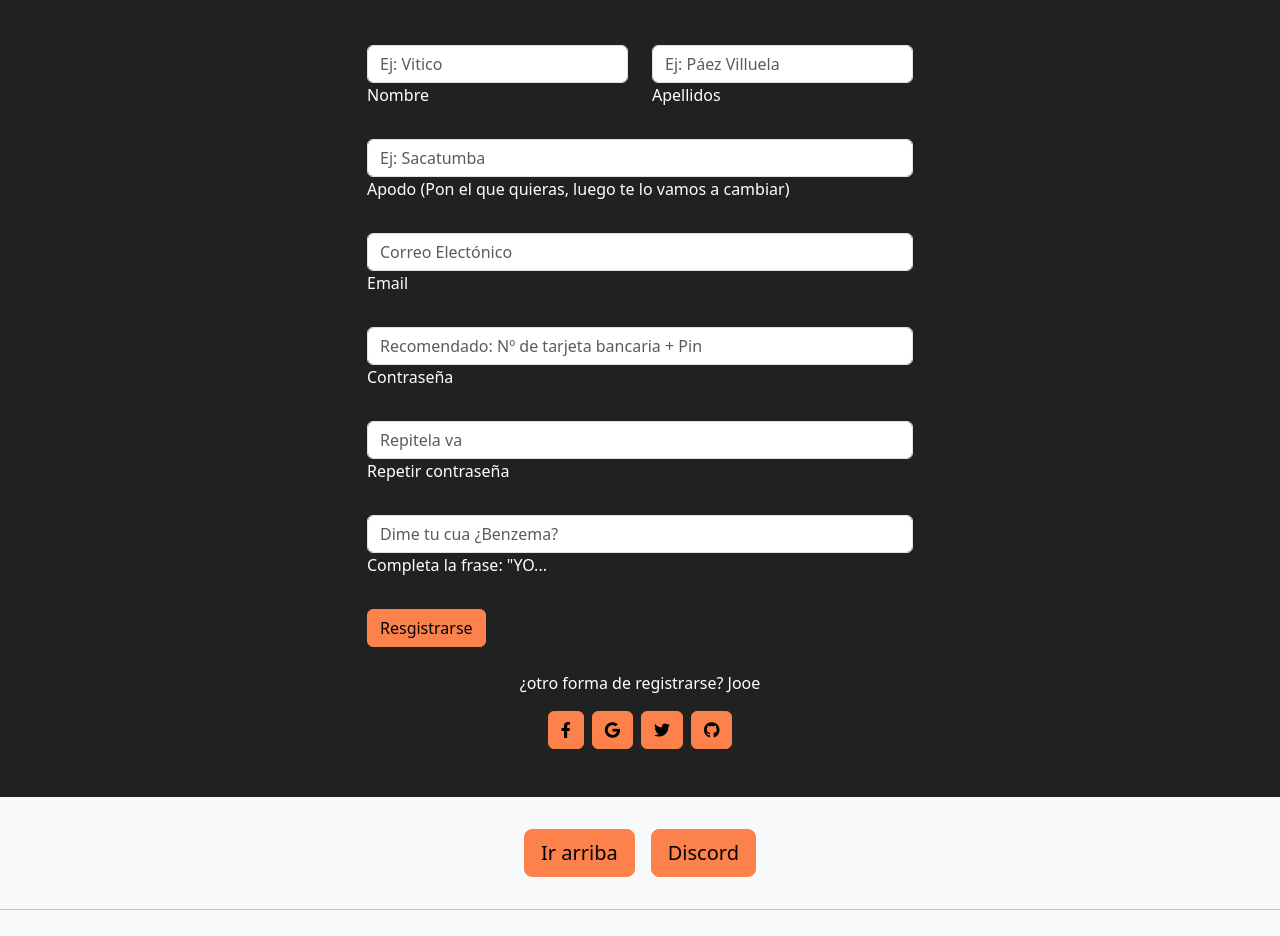
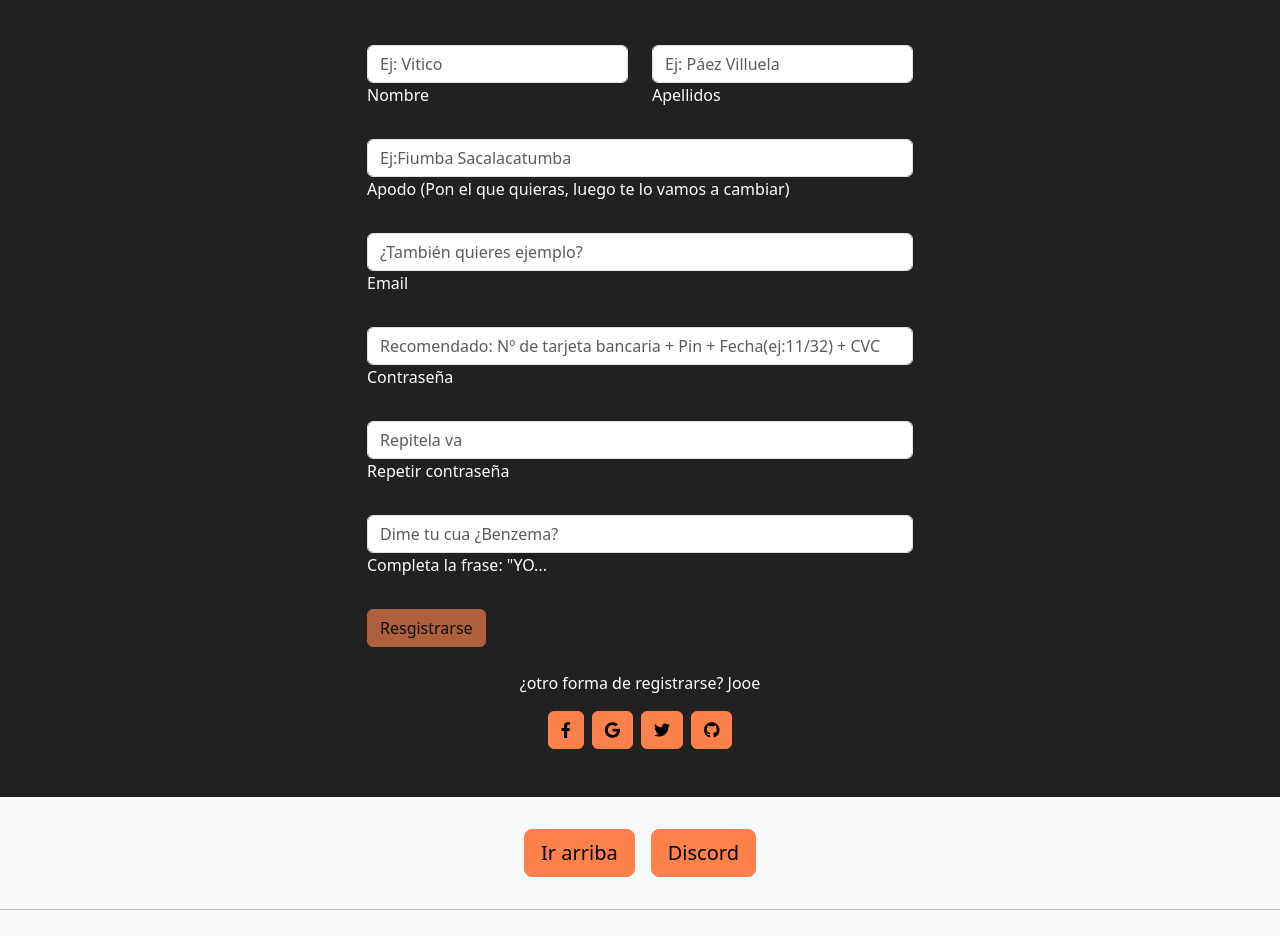
Before and after one commit to IvanJimenezMoreno/AniacsoFront, an Angular app in the folder front/: page / in a window 1280 px wide. Shown: the part 3160-4096 px from the top of the page. Built offline with nearby package versions, Linux system fonts and the light colour scheme.

Commit message:
formulario funcionando (tengo que arreglar un par de cosas)

```diff
--- a/front/src/app/inicio/inicio.component.html
+++ b/front/src/app/inicio/inicio.component.html
@@ -65,7 +65,6 @@
             href="iniciosesion"
             role="button"
             rel="nofollow"
-
             >Iniciar Sesión</a
           >
           <a
@@ -108,21 +107,23 @@
         <div data-aos="fade-left" class="col-md-6 gx-5 mb-4">
           <h4><strong>¿Por qué ese nombre?</strong></h4>
           <p class="text-white">
-            Si eres lo suficientemente listo (dudable), te habrás dado cuenta de que esta escrito
-            al revés, y te preguntarás "¿Que significa Oscaína?". Sencillamente es la fusión
-            de Oscar (Miembro oficial pendiente de nueva evaluación) y cocaína. Yasta, no rasque mas na.
+            Si eres lo suficientemente listo (dudable), te habrás dado cuenta de
+            que esta escrito al revés, y te preguntarás "¿Que significa
+            Oscaína?". Sencillamente es la fusión de Oscar (Miembro oficial
+            pendiente de nueva evaluación) y cocaína. Yasta, no rasque mas na.
           </p>
           <h4><strong>¿Cómo puedo unirme?</strong></h4>
           <p class="text-white">
             Seguramente ya pertenezcas a los Aniacso, ve un poco mas abajo nini,
-            ahi tienes el formulario de registro. (Solo necesitamos tu cuenta bancaria)
+            ahi tienes el formulario de registro. (Solo necesitamos tu cuenta
+            bancaria)
           </p>
           <h4><strong>¿Es posible entrar al discord?</strong></h4>
           <p class="text-white">
             Existe una posibilidad, pide el link y alguna perrilla de lo dará.
             Eso si, lo mas seguro es que acabes fuera en menos de 14 dias. En
-            verdad hay un botón mas abajo, que te lo tenemos que dar todo mascaito.
-
+            verdad hay un botón mas abajo, que te lo tenemos que dar todo
+            mascaito.
           </p>
           <h4>
             <strong
@@ -131,8 +132,8 @@
           </h4>
           <p class="text-white">
             Sencillamente no puedes. Y esto no te lo vamos a explicar
-            detalladamente. O eres o no eres, asi de simple. Pero quizás,
-            solo quizás....
+            detalladamente. O eres o no eres, asi de simple. Pero quizás, solo
+            quizás....
           </p>
         </div>
       </div>
@@ -172,7 +173,6 @@
                 <li>Cochera Miguel Ángel</li>
                 <li>Budhamen</li>
               </ul>
-
             </div>
           </div>
         </div>
@@ -194,10 +194,7 @@
             </div>
             <div class="card-body">
               <h5 class="card-title">Miembros</h5>
-              <p class="card-text">
-
-              </p>
-
+              <p class="card-text"></p>
             </div>
           </div>
         </div>
@@ -229,7 +226,6 @@
                 molestias voluptate optio delectus magni aspernatur fuga cum
                 numquam. Debitis, pariatur totam?
               </p>
-
             </div>
           </div>
         </div>
@@ -323,48 +319,93 @@
 
       <div class="row d-flex justify-content-center" id="registro">
         <div class="col-md-6">
-          <form>
+          <form [formGroup]="formulario" (ngSubmit)="onSubmit()">
             <!-- 2 column grid layout with text inputs for the first and last names -->
             <div class="row mb-4">
               <div class="col">
                 <div class="form-outline" data-mdb-input-init>
-                  <input type="text" id="form3Example1" class="form-control" placeholder="Ej: Vitico" />
-                  <label class="form-label" for="form3Example1">Nombre</label>
+                  <input
+                    type="text"
+                    id="nombre"
+                    class="form-control"
+                    placeholder="Ej: Vitico"
+                    formControlName="nombre"
+                  />
+                  <label class="form-label" for="nombre">Nombre</label>
                 </div>
               </div>
               <div class="col">
                 <div class="form-outline" data-mdb-input-init>
-                  <input type="text" id="form3Example2" class="form-control" placeholder="Ej: Páez Villuela" />
-                  <label class="form-label" for="form3Example2">Apellidos</label>
+                  <input
+                    type="text"
+                    id="apellidos"
+                    class="form-control"
+                    placeholder="Ej: Páez Villuela"
+                    formControlName="apellidos"
+                  />
+                  <label class="form-label" for="apellidos">Apellidos</label>
                 </div>
-
               </div>
             </div>
             <!-- Email input -->
             <div class="form-outline mb-4" data-mdb-input-init>
-              <input type="email" id="apodo" class="form-control" placeholder="Ej: Sacatumba"/>
-              <label class="form-label" for="apodo">Apodo (Pon el que quieras, luego te lo vamos a cambiar)</label>
+              <input
+                type="text"
+                id="apodo"
+                class="form-control"
+                placeholder="Ej:Fiumba Sacalacatumba"
+                formControlName="apodo"
+              />
+              <label class="form-label" for="apodo"
+                >Apodo (Pon el que quieras, luego te lo vamos a cambiar)</label
+              >
             </div>
 
             <!-- Email input -->
             <div class="form-outline mb-4" data-mdb-input-init>
-              <input type="email" id="form3Example3" class="form-control" placeholder="Correo Electónico"/>
-              <label class="form-label" for="form3Example3">Email</label>
+              <input
+                type="email"
+                id="email"
+                class="form-control"
+                placeholder="¿También quieres ejemplo?"
+                formControlName="email"
+              />
+              <label class="form-label" for="email">Email</label>
             </div>
 
             <!-- Password input -->
             <div class="form-outline mb-4" data-mdb-input-init>
-              <input type="password" id="form3Example4" class="form-control" placeholder="Recomendado: Nº de tarjeta bancaria + Pin"/>
-              <label class="form-label" for="form3Example4">Contraseña</label>
+              <input
+                type="password"
+                id="contraseña"
+                class="form-control"
+                placeholder="Recomendado: Nº de tarjeta bancaria + Pin + Fecha(ej:11/32) + CVC"
+                formControlName="contraseña"
+              />
+              <label class="form-label" for="contraseña">Contraseña</label>
             </div>
             <div class="form-outline mb-4" data-mdb-input-init>
-              <input type="password" id="form3Example4" class="form-control" placeholder="Repitela va" />
-              <label class="form-label" for="form3Example4">Repetir contraseña</label>
+              <input
+                type="password"
+                id="contraseña_confirmation"
+                class="form-control"
+                placeholder="Repitela va"
+                formControlName="contraseña_confirmation"
+              />
+              <label class="form-label" for="contraseña_confirmation"
+                >Repetir contraseña</label
+              >
             </div>
 
             <div class="form-outline mb-4" data-mdb-input-init>
-              <input type="text" id="form3Example4" class="form-control" placeholder="Dime tu cua ¿Benzema?"/>
-              <label class="form-label" for="form3Example4"
+              <input
+                type="text"
+                id="frase"
+                class="form-control"
+                placeholder="Dime tu cua ¿Benzema?"
+                formControlName="frase"
+              />
+              <label class="form-label" for="frase"
                 >Completa la frase: "YO...</label
               >
             </div>
@@ -374,9 +415,21 @@
               type="submit"
               class="btn btn-primary btn-block mb-4"
               data-mdb-ripple-init
+              [disabled]="!formulario.valid"
             >
               Resgistrarse
             </button>
+
+            <div *ngIf="mensajeError" style="color: red">
+              {{ mensajeError }}
+            </div>
+
+            <div
+              *ngIf="mensajeExito && !mensajeError && !errorValidacion"
+              style="color: greenyellow"
+            >
+              {{ mensajeExito }}
+            </div>
 
             <!-- Register buttons -->
             <div class="text-center">
@@ -431,7 +484,7 @@
       data-mdb-ripple-init
       href="#"
       rel="nofollow"
-      >
+    >
       Ir arriba
     </a>
     <a
--- a/front/src/app/inicio/inicio.component.ts
+++ b/front/src/app/inicio/inicio.component.ts
@@ -1,12 +1,80 @@
 import { Component, OnInit } from '@angular/core';
-
+import { FormBuilder, FormGroup, Validators, ReactiveFormsModule} from '@angular/forms';
+import { RegistroService } from '../service/registro.service';
+import { HttpClientModule } from '@angular/common/http';
+import { CommonModule } from '@angular/common';
 
 @Component({
   selector: 'app-inicio',
-  imports: [],
   templateUrl: './inicio.component.html',
-  styleUrl: './inicio.component.css'
+  styleUrls: ['./inicio.component.css'],
+  standalone: true,
+  imports: [
+    CommonModule,
+    ReactiveFormsModule,
+    HttpClientModule // Asegúrate de que HttpClientModule esté importado aquí
+  ]
 })
-export class InicioComponent {
+export class InicioComponent implements OnInit {
 
+  formulario: FormGroup;
+  RegistroService: any;
+  mensajeError: string | null = null;
+  mensajeExito: string | null = null;
+  errorValidacion: { [key: string]: string[] } | null = {};
+
+  constructor(private formBuilder: FormBuilder, private registroService: RegistroService) {
+    this.formulario = this.formBuilder.group({
+      nombre: ['', [Validators.required, Validators.maxLength(255)]],
+      apellidos:['',[Validators.required,Validators.maxLength(255)]],
+      email:['',[Validators.required,Validators.email]],
+      contraseña:['',[Validators.required,Validators.minLength(8)]],
+      contraseña_confirmation:['',[Validators.required,Validators.minLength(8)]],
+      apodo:['',[Validators.required,Validators.maxLength(255)]],
+      frase:['',[Validators.required,Validators.maxLength(255)]]
+
+    });
+  }
+
+  ngOnInit(): void {
+    // Puedes agregar lógica adicional aquí si es necesario
+  }
+
+  onSubmit(): void {
+
+    if (this.formulario.valid) {
+
+      const respuesta = 'YO VOY A IR';
+      const datos = this.formulario.value;
+      const {frase, ...datosSinFrase} = datos;
+
+      if(frase.toUpperCase() === respuesta){
+        this.registroService.registro(datosSinFrase).subscribe(response => {
+          console.log('Respuesta de la API:', response);
+        }, error => {
+          console.error('Error al llamar a la API:', error);
+          this.mensajeError = error.message;
+          this.errorValidacion = this.transformValidationErrors(error.error.errores || null);
+        });
+        this.mensajeError = null
+        this.errorValidacion = null
+        this.mensajeExito = '¿Quién eres? ¿Cómo has conseguido dar con la clave?'
+      } else{
+          this.mensajeError = "No puedes, simplemente no puedes registrate";
+          this.mensajeExito = null
+      }
+
+    }
+  }
+
+  private transformValidationErrors(errors: any): any {
+    const transformedErrors: any = {};
+    for (const key in errors) {
+      if (errors.hasOwnProperty(key)) {
+        const newKey = key.replace('ñ', 'n');
+        transformedErrors[newKey] = errors[key];
+      }
+    }
+    return transformedErrors;
+  }
 }
--- /dev/null
+++ b/front/src/app/service/registro.service.ts
@@ -0,0 +1,18 @@
+import { HttpClient, HttpHeaders } from '@angular/common/http';
+import { Injectable } from '@angular/core';
+import { Observable } from 'rxjs';
+
+@Injectable({
+  providedIn: 'root'
+})
+export class RegistroService {
+
+  private apiUrl = 'http://127.0.0.1:8000/api/registro';
+
+  constructor(private http: HttpClient) { }
+
+  registro(data: any): Observable<any> {
+    const headers = new HttpHeaders({ 'Content-Type': 'application/json' });
+    return this.http.post<any>(`${this.apiUrl}`, data, { headers });
+  }
+}
```
Also changed, not shown: front/src/app/app.config.ts (+6 -1 lines), front/src/app/inicio/inicio.module.ts (added, +21 -0 lines), 1 other file (tests, documents, lock files or other folders).
